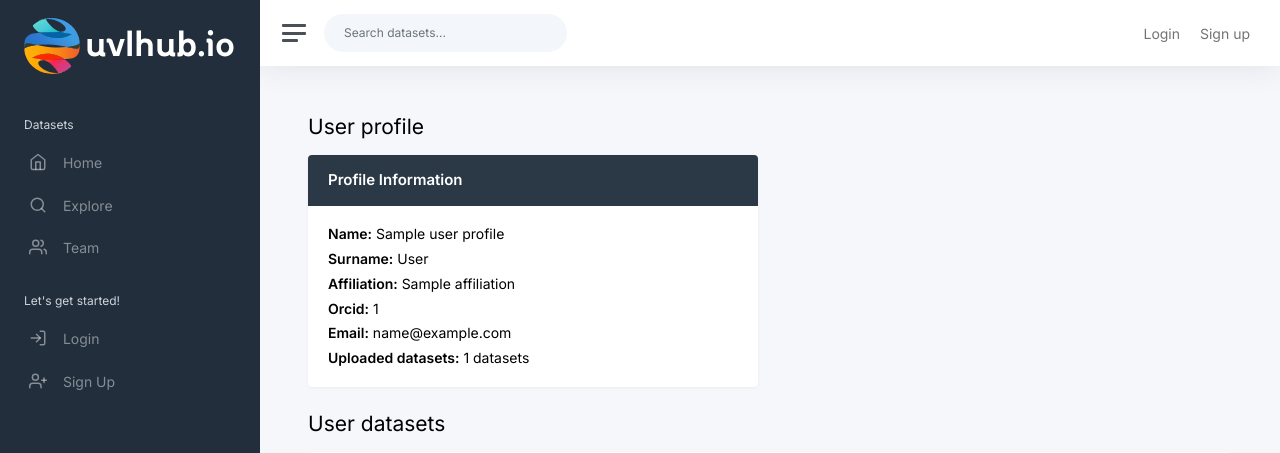
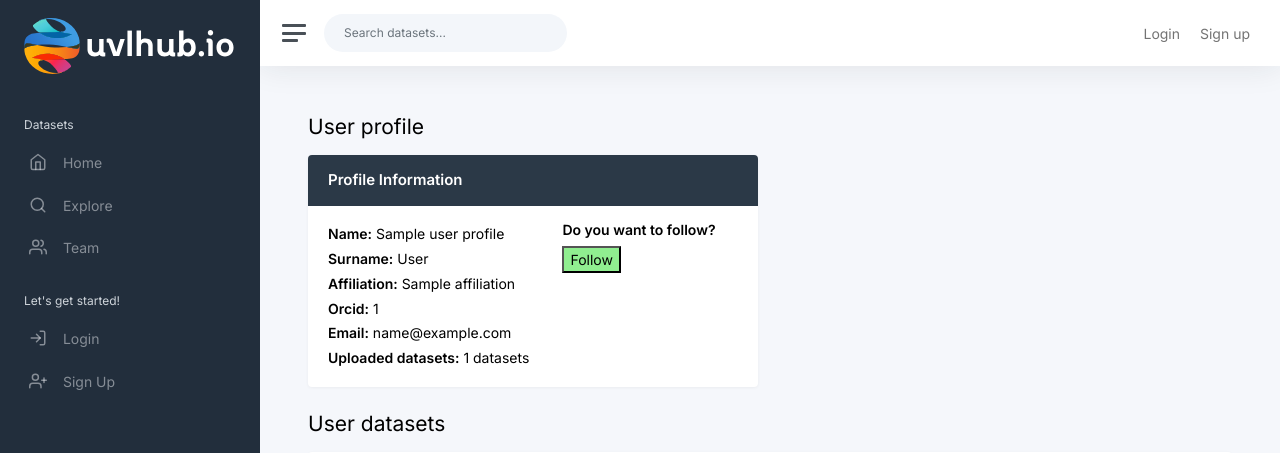
Before and after one commit to berenjena-hub/berenjena-hub, a Flask app: template app/modules/profile/templates/profile/other.html in a window 1280 px wide. Shown: the top 453 px of the page. Run offline with Flask 3, Linux system fonts and the light colour scheme; tables that the repository leaves empty hold one stand-in row (values such as "Sample post"); the template is opened without the code that fills it: values that come from a table or form of the project are taken from there, most other values are stand-ins (such as "Sample title", 1, 10 or a date in 2020); parts of the project's set-up code (start-up, migrations or seed data) failed here and were passed over; some libraries are stand-ins or nearby versions.

Commit message:
fix(socialModule): se añade la funcionalidad para visualmente segir y dejar de segir y hacer las llamadas. #1

```diff
--- a/app/modules/profile/templates/profile/other.html
+++ b/app/modules/profile/templates/profile/other.html
@@ -22,6 +22,19 @@
                 <p class="card-text h5"><i class="fa fa-id-card"></i> <strong>Orcid:</strong> {{user_profile.orcid}}</p>
                 <p class="card-text h5"><i class="fa fa-envelope"></i> <strong>Email:</strong> {{user.email}}</p>
                 <p class="card-text h5"><i class="fa fa-database"></i> <strong>Uploaded datasets:</strong> {{ total_datasets }} datasets</p>
+            </div>
+            <div class="card-body" style="position: absolute; top: 20%; right: 5%;">
+                <p class="card-text h5"><strong>Do you want to follow?</strong></p>
+
+                {% if user_following %}
+                    <form action="{{ url_for('social.unfollow', user_id=user.id) }}" method="post" style="display:inline;">
+                        <button type="submit" style="background-color: lightcoral;">Unfollow</button>
+                    </form>
+                {% else %}
+                    <form action="{{ url_for('social.follow', user_id=user.id) }}" method="post" style="display:inline;">
+                        <button type="submit" style="background-color: lightgreen;">Follow</button>
+                    </form>
+                {% endif %}
             </div>
 
         </div>
```
